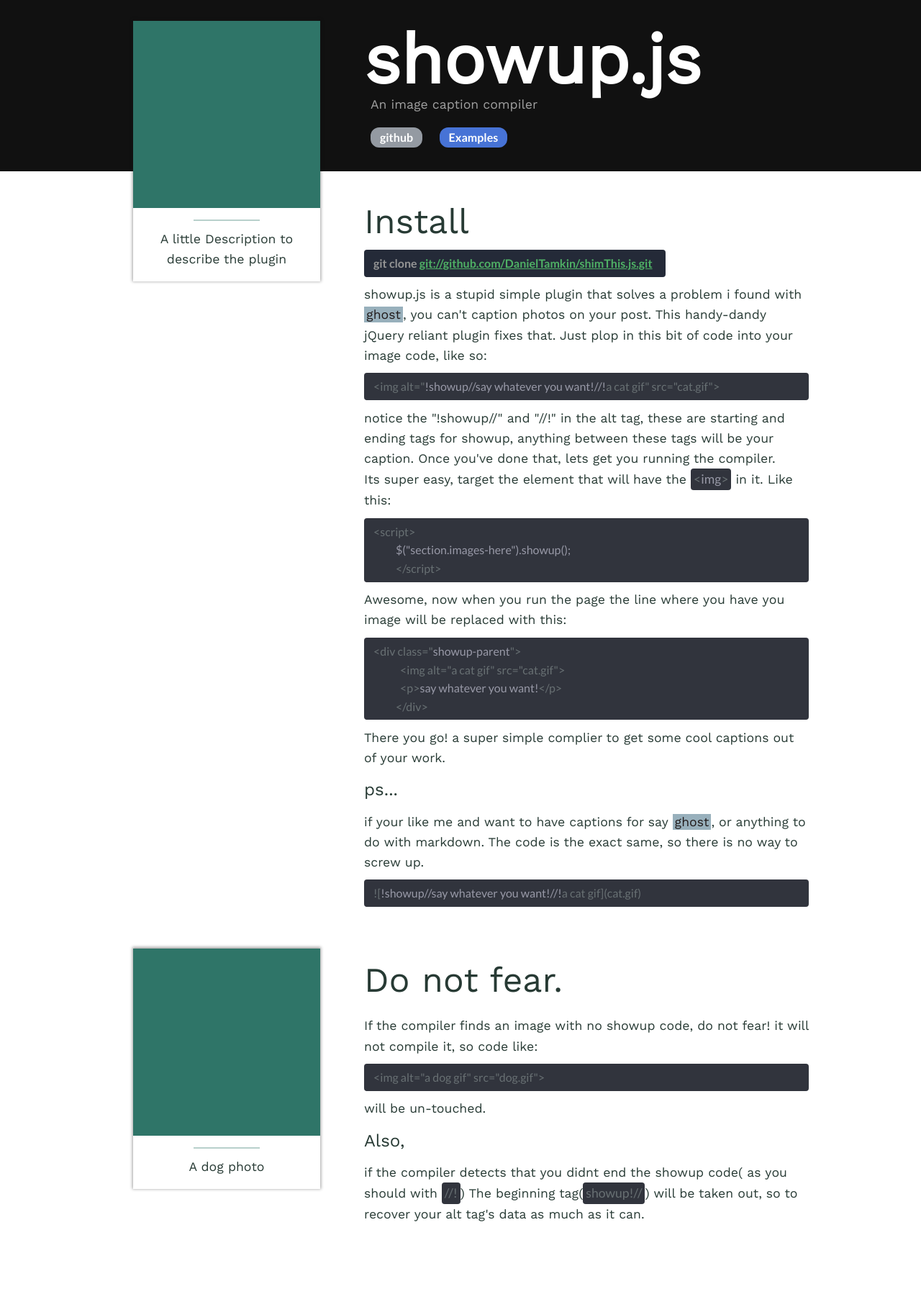
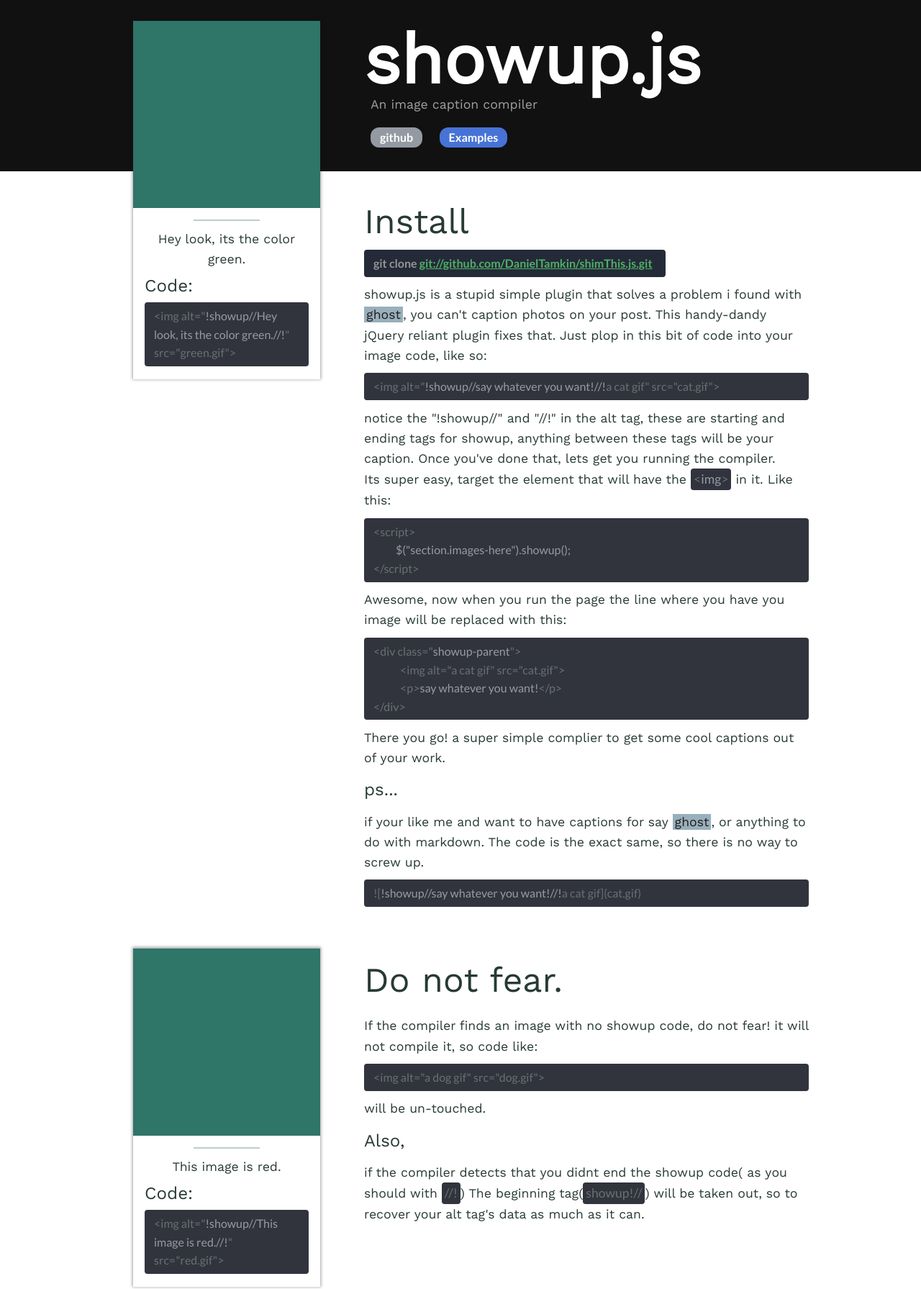
Before and after one commit to DanielTamkin/showup.js, a plain HTML site: page index.html in a window 1280 px wide. Shown: the part 250-2041 px from the top of the page at 72% size. Drawn offline with Linux system fonts and the light colour scheme.

Commit message:
Wrapped up the demo in a bow and tie

```diff
--- a/assets/css/reset.css
+++ b/assets/css/reset.css
@@ -122,6 +122,7 @@ body{/*font-family: 'Montserrat', sans-serif;*/}
 /*code*/
 	code.code{
 		padding:1px 4px;
+		text-align:left;
 	}
 	code.code.full{
 		width:100%;
--- a/assets/css/style.css
+++ b/assets/css/style.css
@@ -79,6 +79,10 @@ p a{
     box-shadow: 0px -1px 4px 1px rgba(20, 20, 20, 0.4);
     line-height:1.6;
   }
+  #site-body section.card h2{
+    margin:4px 0;
+    text-align:left!important;
+  }
   #site-body section.card hr{
     margin:0 auto;
     margin-bottom:11px;
--- a/index.html
+++ b/index.html
@@ -24,7 +24,12 @@
       </header>
       <section class="tag">
         <hr/>
-        <p>A little Description to describe the plugin</p>
+        <p>Hey look, its the color green.</p>
+        <h2>Code:</h2>
+        <code class="code atom full">
+  &lt;img alt=&quot;<span>!showup//Hey look,
+  its the color green.//!</span>&quot; src=&quot;green.gif&quot;&gt;
+        </code>
       </section>
     </section>
   </aside>
@@ -60,7 +65,7 @@
       <code class="code atom full">
         <pre>&lt;script&gt;
           <span>$(&quot;section.images-here&quot;).showup();</span>
-          &lt;/script&gt;</pre>
+&lt;/script&gt;</pre>
       </code>
       <p>
         Awesome, now when you run the page the line where you have you image will be replaced with this:
@@ -69,7 +74,7 @@
         <pre>&lt;div class=&quot;<span>showup-parent</span>&quot;&gt;
             &lt;img alt=&quot;a cat gif&quot; src=&quot;cat.gif&quot;&gt;
             &lt;p&gt;<span>say whatever you want!</span>&lt;/p&gt;
-          &lt;/div&gt;</pre>
+&lt;/div&gt;</pre>
       </code>
       <p>
         There you go! a super simple complier to get some cool captions out of your work.
@@ -85,14 +90,18 @@
   </section>
 </section>
   <aside>
-    <section class="card">
+    <section class="card red">
       <!-- <img src="assets/img/"/> -->
       <header>
 
       </header>
       <section class="tag">
         <hr/>
-        <p>A dog photo</p>
+        <p>This image is red.</p>
+        <h2>Code:</h2>
+        <code class="code atom full">
+  &lt;img alt=&quot;<span>!showup//This image is red.//!</span>&quot; src=&quot;red.gif&quot;&gt;
+        </code>
       </section>
     </section>
   </aside>
```
